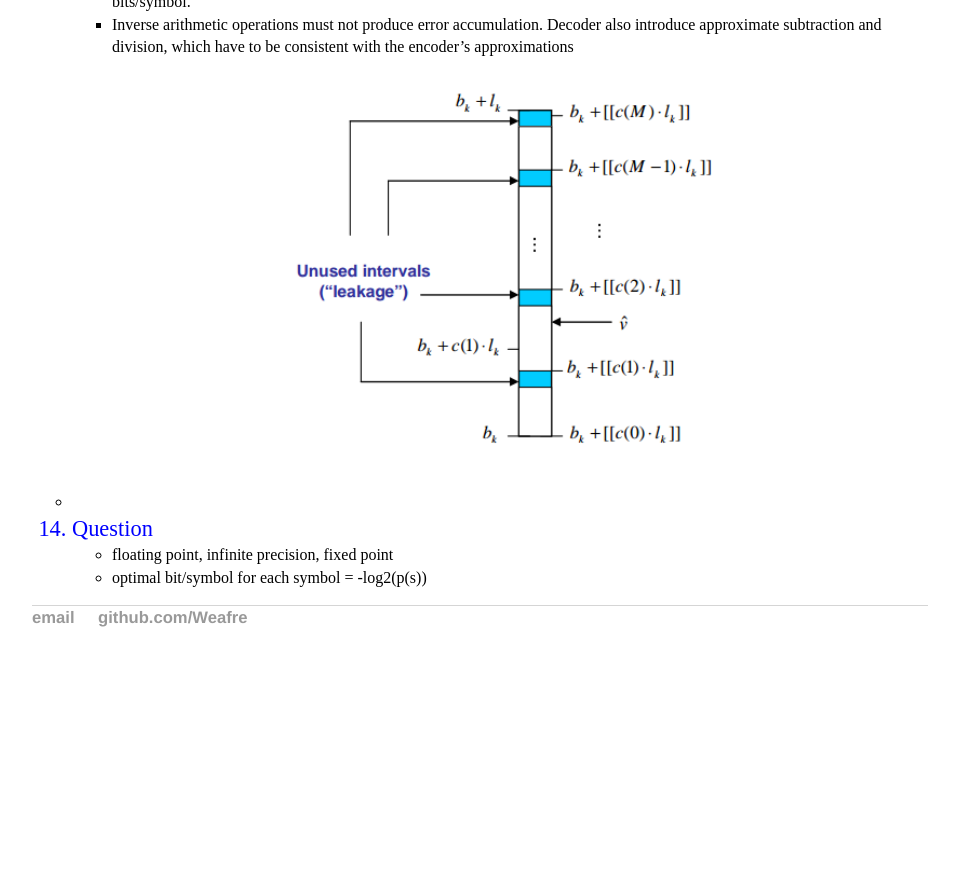
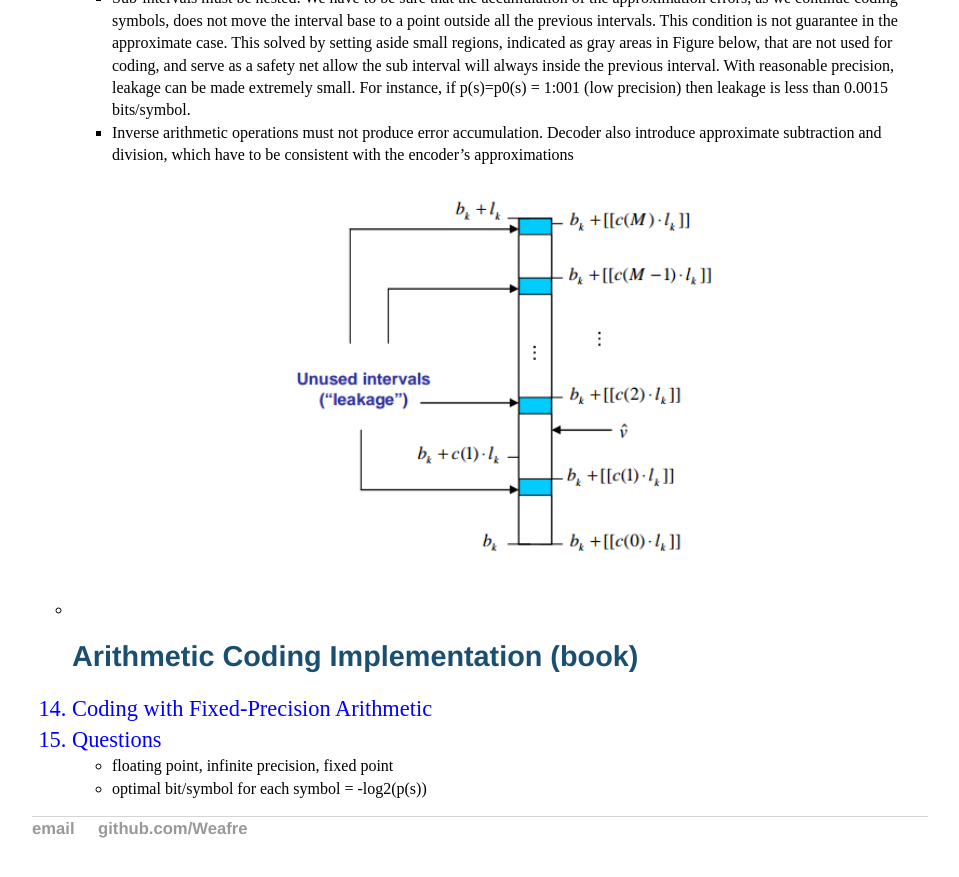
Before and after one commit to Weafre/weafre.github.io, a Jekyll site: the page built from _posts/2020-05-05-Context-based-adaptive-arithmetic-coding.md, in a window 1280 px wide and 900 px high, scrolled down 4018 px. Shown: the top 877 px of the window, without its empty margins (160-1119 px from the left). Built offline with Jekyll 4.4.1, drawn with Linux system fonts in a browser that asks for light colours; before the commit the page ends 4708 px from its top, so only the background shows below that; some of the changed text lies outside the part shown.

Commit message:
chapter2

```diff
--- a/_posts/2020-05-05-Context-based-adaptive-arithmetic-coding.md
+++ b/_posts/2020-05-05-Context-based-adaptive-arithmetic-coding.md
@@ -4,7 +4,7 @@ title: "Context based adaptive arithmetic coding"
 date: 2020-05-05
 ---
 <ol>
-
+<h1> Arithmetic Coding Introduction</h1>
 <li style="font-size:140%;color:blue;" >Arithmetic Coding </li>
 <ul>
 <li style="list-style-type:circle;font-size:16px;color:black;">Encoding: using cumulative	distribution	function of symbols, fit cdf in a range of symbol in sequence and compute new range until end the sequence. Output is any number between final range </li>
@@ -51,6 +51,8 @@ date: 2020-05-05
 		Local change: update only on local model/context
 		Key: do not mix global model and local model like not context coding.(only have one prob model)</p>
 	</ul>
+
+<h1> Introduction to arithmetic coding (book)</h1>
 <li style="font-size:140%;color:blue;" >Introduction to arithmetic coding</li>
 
 <figure>
@@ -178,6 +180,9 @@ instance, if p(s)=p0(s) = 1:001 (low precision) then leakage is less than 0.0015
 </figure>
 <li style="list-style-type:circle;font-size:16px;color:black;">  </li>
 
+<h1> Arithmetic Coding Implementation (book)</h1>
+
+<li style="font-size:140%;color:blue;" >Coding with Fixed-Precision Arithmetic</li>
 
 
 
@@ -203,9 +208,7 @@ instance, if p(s)=p0(s) = 1:001 (low precision) then leakage is less than 0.0015
 
 
 
-
-
-<li style="font-size:140%;color:blue;" >Question</li>
+<li style="font-size:140%;color:blue;" >Questions</li>
 <ul>
 	<li style="list-style-type:circle;font-size:16px;color:black;" >floating point, infinite precision, fixed point</li>
 	<li style="list-style-type:circle;font-size:16px;color:black;">optimal bit/symbol for each symbol = -log2(p(s))</li>
```
